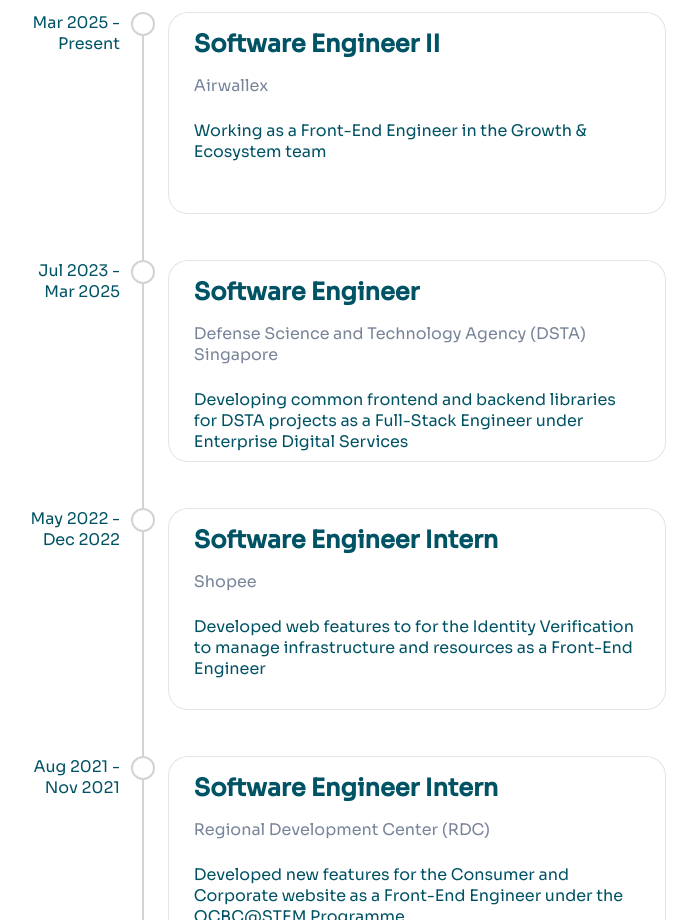
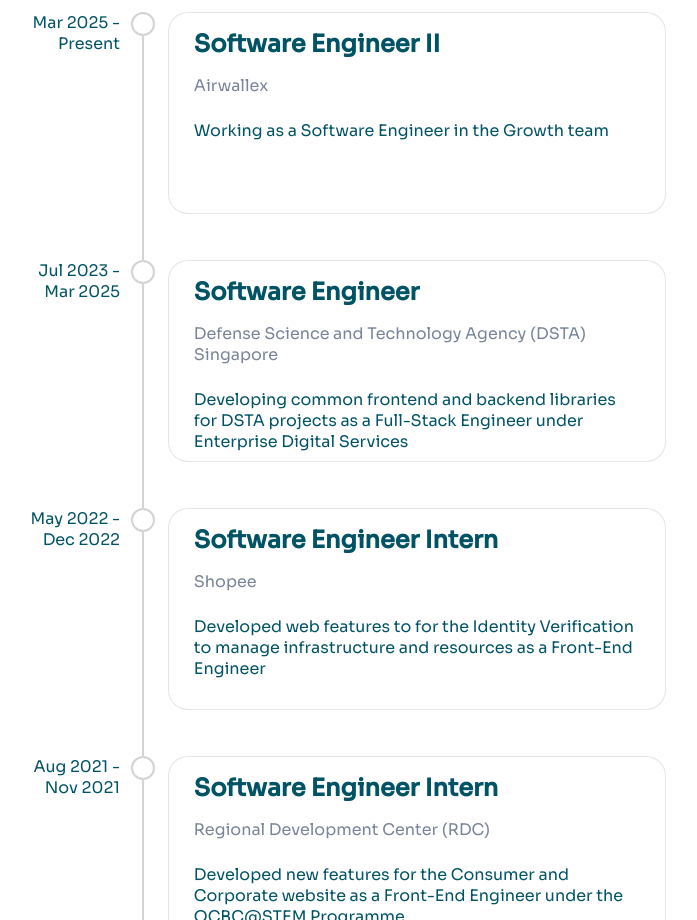
Before and after one commit to Ziyang-98/my-website-2.0, a React (Create React App) app: page / in a window 1280 px wide. Shown: the part 1900-2820 px from the top of the page, without its empty margins (296-993 px from the left). Built offline with nearby package versions, Linux system fonts and the light colour scheme.

Commit message:
feat: update jobscope

```diff
--- a/src/sections/experiences/experience-items/airwallex.js
+++ b/src/sections/experiences/experience-items/airwallex.js
@@ -2,8 +2,8 @@ const Airwallex = {
   jobTitle: "Software Engineer II",
   company: "Airwallex",
   duration: "Mar 2025 - Present",
-  description: "Working as a Front-End Engineer in the Growth & Ecosystem team",
-  jobscope: ["Working as a Frontend Engineer in the Growth & Ecosystem team"],
+  description: "Working as a Software Engineer in the Growth team",
+  jobscope: ["Working as a Software Engineer in the Growth team"],
   funFact:
     "My first day coincided with the opening of the new office! Got to experience an exciting lion dance and a donut buffet!",
 };
```
